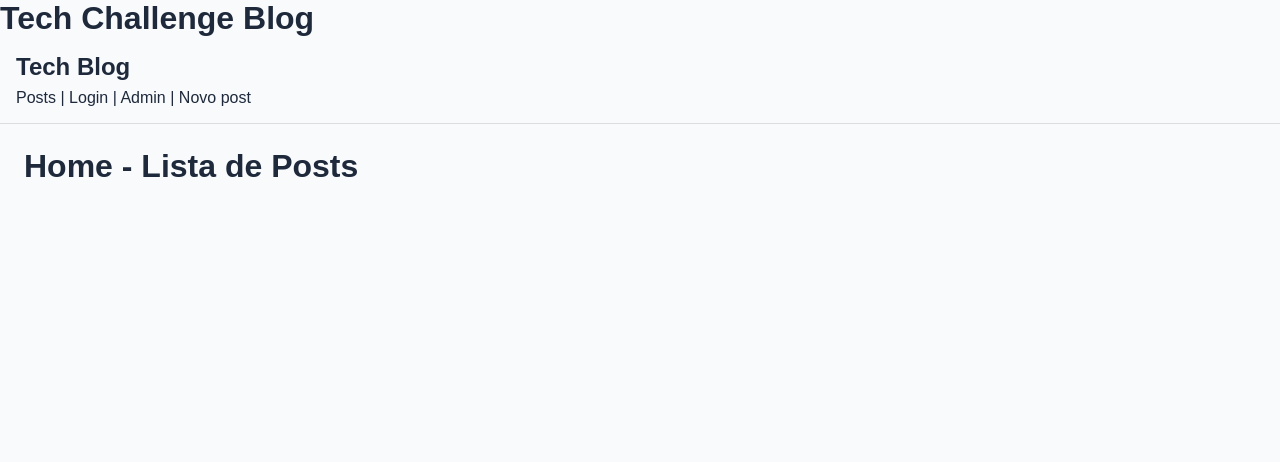
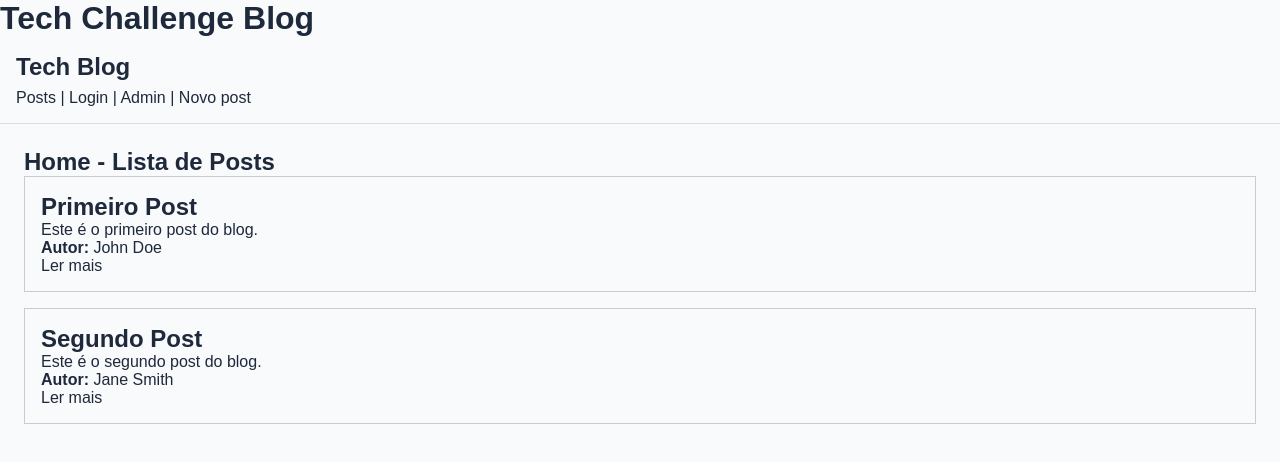
Before and after one commit to fernandaforbici/tech-challenge-fase3, a React (Vite) app: page / in a window 1280 px wide. Shown: the top 462 px of the page. Built offline with nearby package versions, Linux system fonts and the light colour scheme.

Commit message:
criando a lista de posts

```diff
--- /dev/null
+++ b/src/components/PostCard/index.tsx
@@ -0,0 +1,17 @@
+import { Link } from "react-router-dom";
+import { type Post } from "../../types/Post";
+
+interface PostCardProps {
+    post: Post;
+}
+
+export function PostCard({ post }: PostCardProps) {
+    return (
+        <article style={{ border: "1px solid #ccc", padding: "16px", marginBottom: "16px" }}>
+            <h2>{post.title}</h2>
+            <p>{post.description}</p>
+            <p><strong>Autor:</strong> {post.author}</p>
+            <Link to={`/posts/${post.id}`}>Ler mais</Link>
+        </article>
+    );
+}
--- a/src/pages/Home/index.tsx
+++ b/src/pages/Home/index.tsx
@@ -1,7 +1,12 @@
+import { PostCard } from "../../components/PostCard";
+import { mockPosts } from "../../services/mockPosts";
 export function Home() {
     return (
-        <div>
+        <section>
             <h1>Home - Lista de Posts</h1>
-        </div>
+            {mockPosts.map((post) => (
+                <PostCard key={post.id} post={post} />
+            ))}
+        </section>
     );
 }
--- /dev/null
+++ b/src/services/mockPosts.ts
@@ -0,0 +1,20 @@
+import type { Post } from "../types/Post";
+export const mockPosts: Post[] = [
+    {
+        id: 1,
+        title: "Primeiro Post",
+        description: "Este é o primeiro post do blog.",
+        content: "Conteúdo completo do primeiro post.",
+        author: "John Doe",
+        createdAt: "2023-01-01T00:00:00Z"
+    },
+    {
+        id: 2,
+        title: "Segundo Post",
+        description: "Este é o segundo post do blog.",
+        content: "Conteúdo completo do segundo post.",
+        author: "Jane Smith",
+        createdAt: "2023-01-02T00:00:00Z"
+    }
+
+];
--- /dev/null
+++ b/src/types/Post.ts
@@ -0,0 +1,8 @@
+export interface Post {
+    id: number;
+    title: string;
+    description: string;
+    content: string;
+    author: string;
+    createdAt: string;
+}
```
